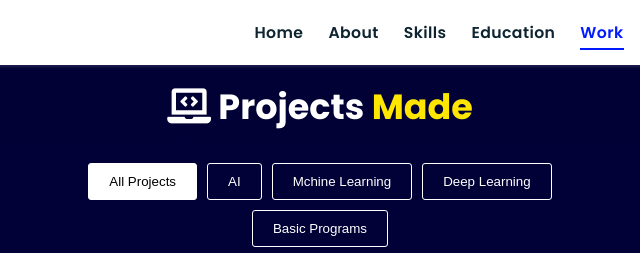
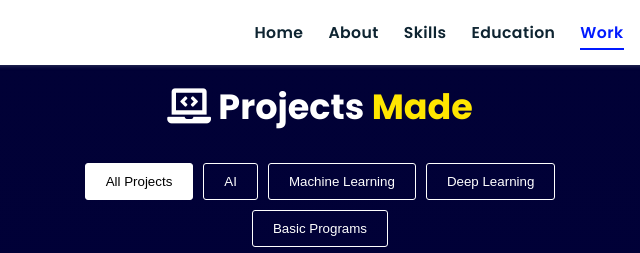
Before and after one commit to Muddapuakash/Myportfolio, a plain HTML site: page projects/index.html in a window 1280 px wide. Shown: the top 253 px of the page, 320-960 px from the left. Drawn offline with nearby package versions, Linux system fonts and the light colour scheme.

Commit message:
Update index.html

```diff
--- a/projects/index.html
+++ b/projects/index.html
@@ -38,10 +38,10 @@
 
   <div id="filters" class="button-group">
     <button class="btn is-checked" data-filter="*">All Projects</button>
-    <button class="btn" data-filter=".mern">AI</button>
-    <button class="btn" data-filter=".lamp">Mchine Learning</button>
-    <button class="btn" data-filter=".basicweb">Deep Learning</button>
-    <button class="btn" data-filter=".android">Basic Programs</button>
+    <button class="btn" data-filter=".ai">AI</button>
+    <button class="btn" data-filter=".machine learning">Machine Learning</button>
+    <button class="btn" data-filter=".deep learning">Deep Learning</button>
+    <button class="btn" data-filter=".basic programs">Basic Programs</button>
   </div>
 
   <div class="box-container">
```
